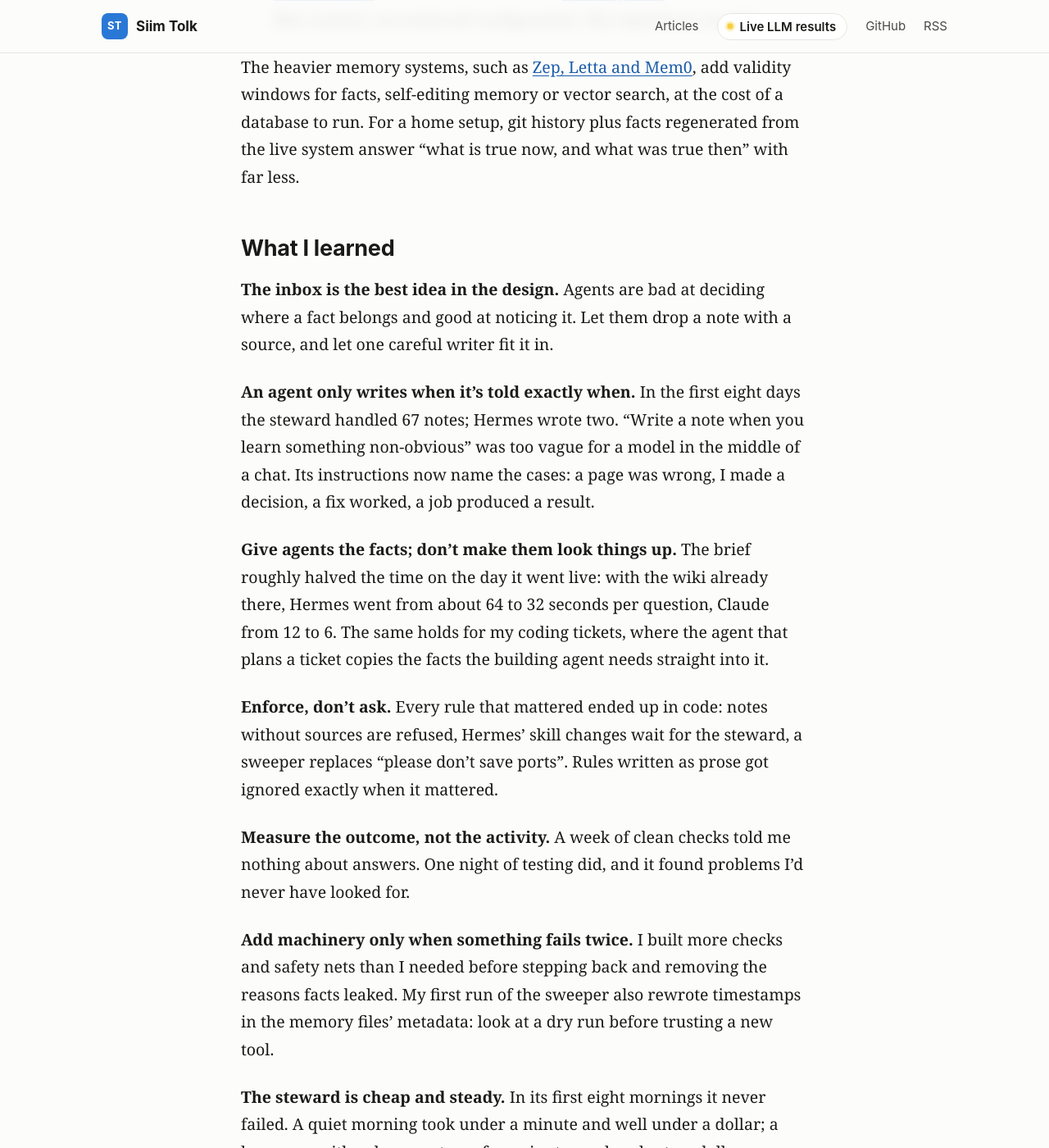
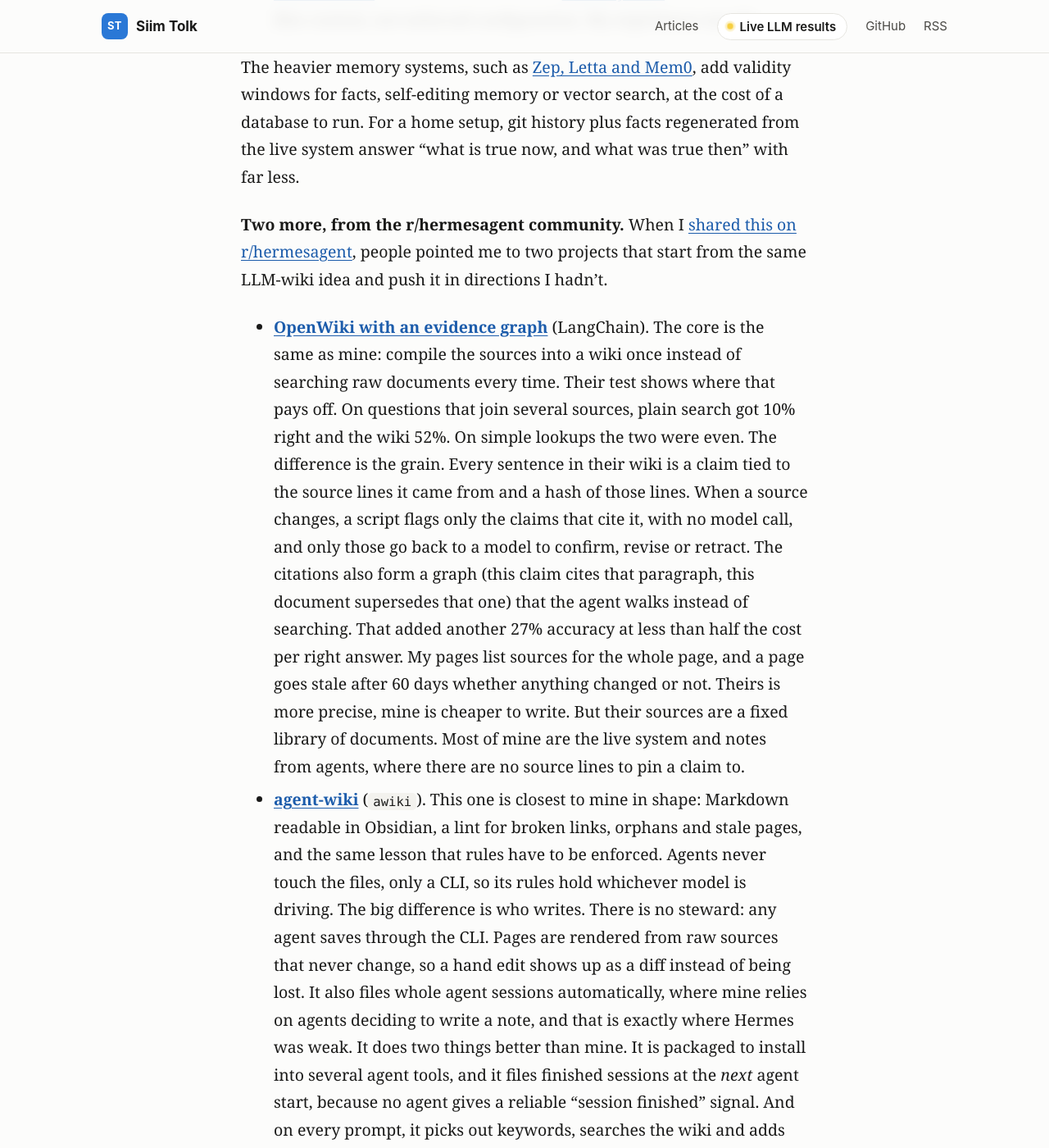
Before and after one commit to siimtolk/siimtolk.github.io, a Jekyll site: the page built from _posts/2026-10-31-model-wiki.md, in a window 1280 px wide and 1400 px high, scrolled down 7553 px. Shown: the whole window at 82% size. Built offline with Jekyll 4.4.1, drawn with Linux system fonts in a browser that asks for light colours; some of the changed text lies outside the part shown.

Commit message:
model-wiki: add OpenWiki and agent-wiki to 'How others do it' (#5)
Two projects pointed out on r/hermesagent: what is the same, what differs,
and which ideas are worth adapting.

```diff
--- a/_posts/2026-10-31-model-wiki.md
+++ b/_posts/2026-10-31-model-wiki.md
@@ -92,6 +92,17 @@ After implementing the initial ideas, I looked at how others have solved similar
 
 The heavier memory systems, such as [Zep, Letta and Mem0](https://dev.to/agdex_ai/letta-vs-zepgraphiti-vs-mem0-choosing-an-ai-agent-memory-architecture-155a), add validity windows for facts, self-editing memory or vector search, at the cost of a database to run. For a home setup, git history plus facts regenerated from the live system answer "what is true now, and what was true then" with far less.
 
+**Two more, from the r/hermesagent community.** When I [shared this on r/hermesagent](https://www.reddit.com/r/hermesagent/comments/1xko483/less_memory_more_wiki_how_my_ai_agents_got_up_to/), people pointed me to two projects that start from the same LLM-wiki idea and push it in directions I hadn't.
+
+- **[OpenWiki with an evidence graph](https://www.langchain.com/blog/building-agent-memory-openwiki-graphs)** (LangChain). The core is the same as mine: compile the sources into a wiki once instead of searching raw documents every time. Their test shows where that pays off. On questions that join several sources, plain search got 10% right and the wiki 52%. On simple lookups the two were even. The difference is the grain. Every sentence in their wiki is a claim tied to the source lines it came from and a hash of those lines. When a source changes, a script flags only the claims that cite it, with no model call, and only those go back to a model to confirm, revise or retract. The citations also form a graph (this claim cites that paragraph, this document supersedes that one) that the agent walks instead of searching. That added another 27% accuracy at less than half the cost per right answer. My pages list sources for the whole page, and a page goes stale after 60 days whether anything changed or not. Theirs is more precise, mine is cheaper to write. But their sources are a fixed library of documents. Most of mine are the live system and notes from agents, where there are no source lines to pin a claim to.
+- **[agent-wiki](https://github.com/TacoTakumi/agent-wiki)** (`awiki`). This one is closest to mine in shape: Markdown readable in Obsidian, a lint for broken links, orphans and stale pages, and the same lesson that rules have to be enforced. Agents never touch the files, only a CLI, so its rules hold whichever model is driving. The big difference is who writes. There is no steward: any agent saves through the CLI. Pages are rendered from raw sources that never change, so a hand edit shows up as a diff instead of being lost. It also files whole agent sessions automatically, where mine relies on agents deciding to write a note, and that is exactly where Hermes was weak. It does two things better than mine. It is packaged to install into several agent tools, and it files finished sessions at the *next* agent start, because no agent gives a reliable "session finished" signal. And on every prompt, it picks out keywords, searches the wiki and adds up to five page links to the context.
+
+Ideas worth taking from them:
+
+- **Stale when the source changes, not when the calendar says so.** Both projects can mark a page stale when a source it cites is newer than the page. My pages already list their sources, so the lint could compare them with the page's date (or a stored hash) and send only those pages to the steward.
+- **Links on every prompt.** The brief covers the facts asked most often. A hook that adds a few relevant page links to each prompt would cover the rest without the agent having to think of searching. That is "what's in context beats what has to be fetched" one step further.
+- **Not for now:** letting every agent write directly, and filing whole sessions. My session logs hold keys and private messages, and errors building on errors are what the steward is there to stop.
+
 ## What I learned
 
 **The inbox is the best idea in the design.** Agents are bad at deciding where a fact belongs and good at noticing it. Let them drop a note with a source, and let one careful writer fit it in.
```
